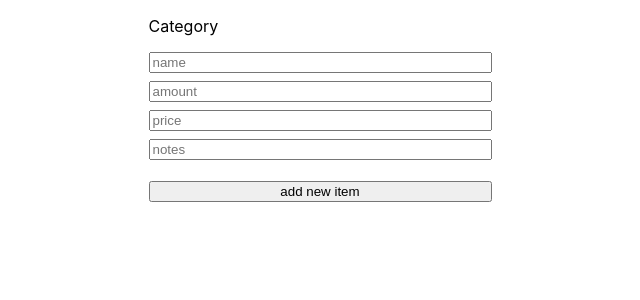
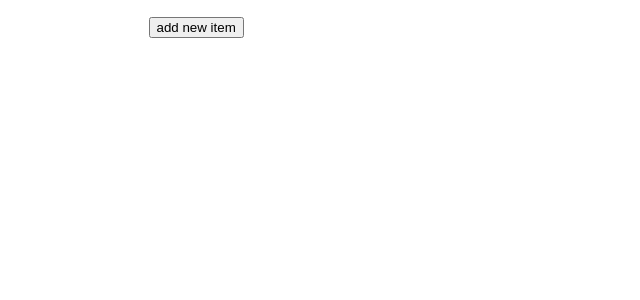
Before and after one commit to vincora/shopping-assistant, a React (Create React App) app: page / in a window 1280 px wide. Shown: the top 300 px of the page, without its empty margins (320-960 px from the left). Built offline with nearby package versions, Linux system fonts and the light colour scheme.

Commit message:
collecting one item data

```diff
--- a/src/App.js
+++ b/src/App.js
@@ -1,13 +1,50 @@
-import style from './App.module.scss';
-import Category from './components/category/Category';
-
+import { useState } from "react";
+import { useForm } from "react-hook-form";
+import style from "./App.module.scss";
 
 function App() {
-
+  const [page, setPage] = useState(0);
+  const [item, setItem] = useState({
+    amount: 0,
+    price: 0,
+    notes: "",
+  });
+  const { register, handleSubmit } = useForm();
+  const onSubmit = (data) => {
+    console.log(data);
+    setItem(data);
+    setPage(0);
+  };
   return (
     <div className="App">
       <div className={style.container}>
-        <Category/>
+        {page === 0 && (
+          <div className="">
+            {item.amount > 0 &&
+              <div className={style.item}>
+                <div>Amount: {item.amount}</div>
+                <div>Price: {item.price}</div>
+                <div>
+                  Price per kg: {Number(item.price) / Number(item.amount)}
+                </div>
+              </div>
+            }
+            <button onClick={() => setPage(1)}>add new item</button>
+          </div>
+        )}
+        {page === 1 && (
+          <form className={style.inputs} onSubmit={handleSubmit(onSubmit)}>
+            <div className={style.title}>New item</div>
+            <input
+              type="text"
+              {...register("amount")}
+              placeholder="amount in kg"
+            />
+            <input type="text" {...register("price")} placeholder="price" />
+            <input type="text" {...register("notes")} placeholder="notes" />
+            <button type="submit">add</button>
+          </form>
+        )}
       </div>
     </div>
   );
--- a/src/App.module.scss
+++ b/src/App.module.scss
@@ -7,3 +7,24 @@
     margin: 0 auto;
     padding: 1em;
 }
+.title{
+    margin-bottom: 1em;
+}
+.inputs{
+    display: flex;
+    flex-direction: column;
+    gap: .5em;
+
+    & > * {
+        width: 100%;
+    }
+}
+.button{
+    margin-top: 1em;
+}
+.item{
+    display: flex;
+    flex-direction: column;
+    gap: .5em;
+
+}
--- a/src/components/category/Category.js
+++ /dev/null
@@ -1,43 +0,0 @@
-import React from "react";
-import style from "./Category.module.scss";
-import { useForm } from "react-hook-form";
-
-const Category = () => {
-  const { register } = useForm({
-    defaultValues: {
-      category: {
-        name: "",
-        amount: '',
-        price: '',
-        notes: "",
-      },
-    },
-  });
-
-  return (
-    <div>
-      <div className={style.title}>Category</div>
-      <form action="" className={style.inputs}>
-        <input type="text" {...register("category.name")} placeholder="name" />
-        <input
-          type="text"
-          {...register("category.amount")}
-          placeholder="amount"
-        />
-        <input
-          type="text"
-          {...register("category.price")}
-          placeholder="price"
-        />
-        <input
-          type="text"
-          {...register("category.notes")}
-          placeholder="notes"
-        />
-        <button className={style.button}>add new item</button>
-      </form>
-    </div>
-  );
-};
-
-export default Category;
--- a/src/components/category/Category.module.scss
+++ /dev/null
@@ -1,15 +0,0 @@
-.title{
-    margin-bottom: 1em;
-}
-.inputs{
-    display: flex;
-    flex-direction: column;
-    gap: .5em;
-
-    & > * {
-        width: 100%;
-    }
-}
-.button{
-    margin-top: 1em;
-}
```
